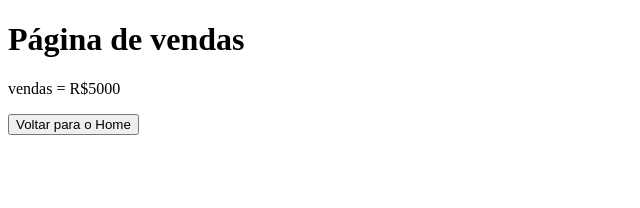
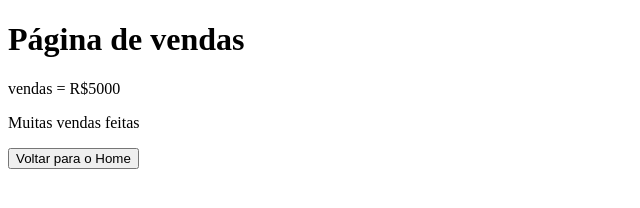
Before and after one commit to GuilermeFontenele/AulaGitHub, a plain HTML site: page vendas.html in a window 1280 px wide. Shown: the whole page, without its empty margins (0-640 px from the left). Drawn offline with Linux system fonts and the light colour scheme.

Commit message:
ultima alteração

```diff
--- a/vendas.html
+++ b/vendas.html
@@ -8,6 +8,7 @@
 <body>
     <h1>Página de vendas</h1>
     <p>vendas = R$5000</p>
+    <p>Muitas vendas feitas</p>
     <a href="index.html"><button>Voltar para o Home</button></a>
 </body>
 </html>
```
